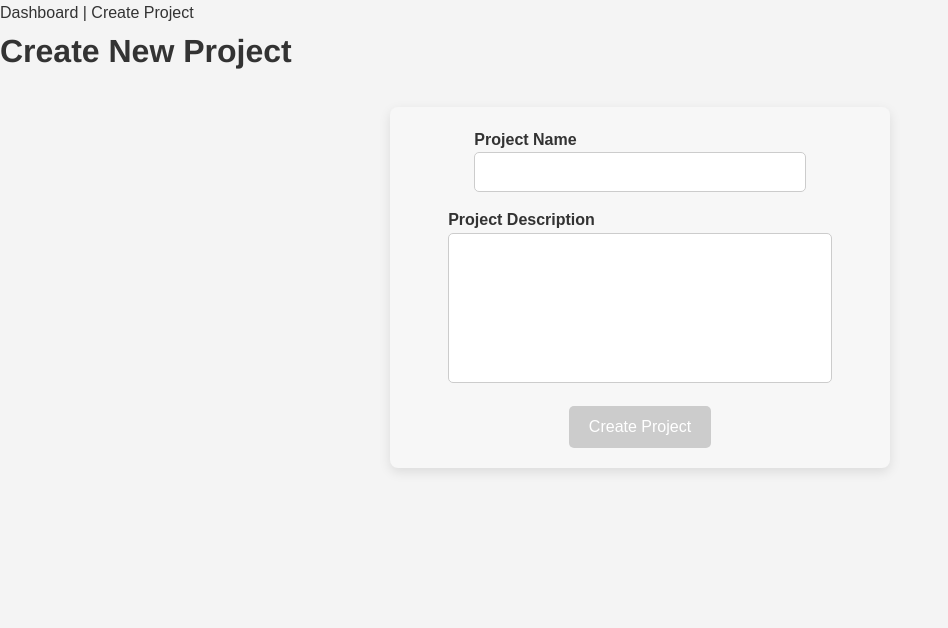
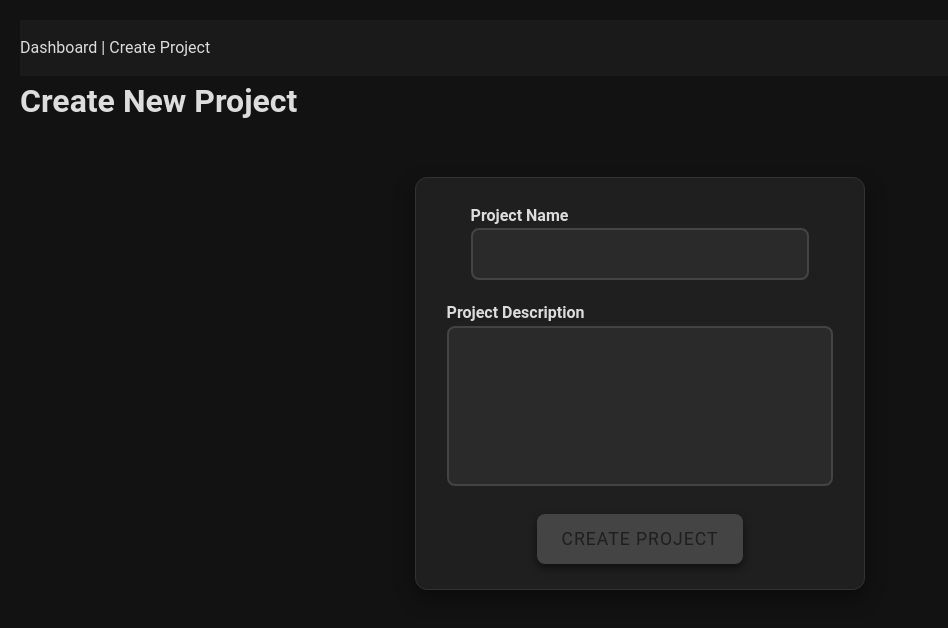
Before and after one commit to Frenxys/project-management-platform, an Angular app: page /create-project in a window 1280 px wide. Shown: the top 628 px of the page, without its empty margins (0-948 px from the left). Built offline with nearby package versions, Linux system fonts and the light colour scheme.

Commit message:
dark theme add

```diff
--- a/src/app/project-management/create-project/create-project.component.css
+++ b/src/app/project-management/create-project/create-project.component.css
@@ -1,73 +1,86 @@
-/* Style generale per il modulo */
+/* Design futuristico per il modulo di creazione */
 form {
     display: flex;
     flex-direction: column;
     align-items: center;
     justify-content: center;
-    max-width: 500px;
-    margin: 30px auto;
-    padding: 20px;
-    background-color: #f7f7f7;
-    border-radius: 8px;
-    box-shadow: 0 4px 12px rgba(0, 0, 0, 0.1);
+    max-width: 450px;
+    margin: 50px auto;
+    padding: 25px;
+    background-color: #1f1f1f; /* Dark background */
+    border-radius: 12px;
+    box-shadow: 0 8px 20px rgba(0, 0, 0, 0.4);
+    border: 1px solid #333; /* Soft border */
   }
 
   /* Etichette e input del modulo */
   label {
     font-size: 1rem;
     font-weight: bold;
-    margin-bottom: 5px;
+    margin-bottom: 8px;
+    color: #ddd;
     text-align: left;
     width: 100%;
   }
 
   input, textarea {
     width: 100%;
-    padding: 10px;
-    margin-bottom: 15px;
-    border: 1px solid #ccc;
-    border-radius: 5px;
+    padding: 15px;
+    margin-bottom: 20px;
+    border: 2px solid #444;
+    border-radius: 8px;
+    background-color: #2a2a2a; /* Dark input background */
+    color: #fff;
     font-size: 1rem;
+    transition: border 0.3s ease, background-color 0.3s ease;
+  }
+
+  input:focus, textarea:focus {
+    border-color: #00f0ff; /* Neon blue focus */
+    background-color: #333;
   }
 
   textarea {
-    height: 150px;
+    height: 160px;
     resize: none;
   }
 
-  /* Colore e stile del bottone */
+  /* Pulsante di invio */
   button {
-    padding: 12px 20px;
-    background-color: #007bff;
-    color: white;
+    padding: 15px 25px;
+    background-color: #00f0ff; /* Neon blue */
+    color: #1f1f1f;
     border: none;
-    border-radius: 5px;
+    border-radius: 8px;
     cursor: pointer;
-    font-size: 1rem;
-    transition: background-color 0.3s ease;
+    font-size: 1.1rem;
+    text-transform: uppercase;
+    letter-spacing: 1px;
+    box-shadow: 0 4px 8px rgba(0, 0, 0, 0.5);
+    transition: background-color 0.3s ease, transform 0.2s ease;
   }
 
   button:hover {
-    background-color: #0056b3;
+    background-color: #00bcd4; /* Neon hover */
+    transform: translateY(-4px);
   }
 
   button:disabled {
-    background-color: #ccc;
+    background-color: #444; /* Disabled button color */
   }
 
   /* Messaggi di errore */
   .error {
-    color: red;
+    color: #ff0044;
     font-size: 0.9rem;
     margin-top: 5px;
   }
 
-  /* Mobile responsive */
+  /* Stili responsivi per dispositivi mobili */
   @media (max-width: 600px) {
     form {
-      padding: 15px;
+      padding: 20px;
     }
-
     button {
       width: 100%;
     }
--- a/src/app/project-management/dashboard/dashboard.component.css
+++ b/src/app/project-management/dashboard/dashboard.component.css
@@ -1,32 +1,42 @@
-/* Stile per il contenitore del dashboard */
+/* Design della pagina del Dashboard */
 h1 {
     text-align: center;
-    font-size: 2rem;
-    color: #333;
-    margin-bottom: 20px;
+    font-size: 2.5rem;
+    color: #fff;
+    margin-bottom: 30px;
+    text-transform: uppercase;
+    letter-spacing: 1px;
   }
 
   button {
-    padding: 12px 20px;
-    background-color: #28a745;
-    color: white;
+    padding: 15px 25px;
+    background-color: #00f0ff; /* Neon blue */
+    color: #1f1f1f;
     border: none;
-    border-radius: 5px;
+    border-radius: 8px;
     cursor: pointer;
-    font-size: 1rem;
-    transition: background-color 0.3s ease;
+    font-size: 1.1rem;
+    text-transform: uppercase;
+    letter-spacing: 1px;
+    box-shadow: 0 4px 8px rgba(0, 0, 0, 0.5);
+    transition: background-color 0.3s ease, transform 0.2s ease;
     display: block;
     margin: 20px auto;
   }
 
   button:hover {
-    background-color: #218838;
+    background-color: #00bcd4; /* Neon hover */
+    transform: translateY(-4px);
+  }
+
+  button:disabled {
+    background-color: #444;
   }
 
   /* Lista dei progetti */
   ul {
     display: grid;
-    grid-template-columns: repeat(auto-fill, minmax(250px, 1fr));
+    grid-template-columns: repeat(auto-fill, minmax(300px, 1fr));
     gap: 20px;
     list-style-type: none;
     padding: 0;
@@ -34,30 +44,41 @@ h1 {
   }
 
   li {
-    background-color: #fff;
-    padding: 20px;
-    border-radius: 8px;
-    border: 1px solid #ddd;
-    box-shadow: 0 4px 6px rgba(0, 0, 0, 0.1);
-    transition: transform 0.3s ease;
+    background-color: #2a2a2a;
+    padding: 25px;
+    border-radius: 12px;
+    border: 1px solid #444;
+    box-shadow: 0 6px 15px rgba(0, 0, 0, 0.3);
+    transition: transform 0.3s ease, box-shadow 0.3s ease;
     display: flex;
     flex-direction: column;
+    color: #fff;
   }
 
   li:hover {
-    transform: translateY(-5px);
+    transform: translateY(-8px);
+    box-shadow: 0 12px 25px rgba(0, 200, 255, 0.5); /* Neon effect */
   }
 
   li h3 {
-    font-size: 1.2rem;
-    margin: 0;
-    color: #333;
+    font-size: 1.4rem;
+    color: #00f0ff; /* Neon text color */
+    margin-bottom: 10px;
+    font-weight: 700;
   }
 
   li p {
     font-size: 1rem;
-    color: #666;
+    color: #bbb;
     margin-top: 10px;
+  }
+
+  /* Stile per i progetti recenti */
+  li .project-meta {
+    font-size: 0.9rem;
+    color: #00bcd4;
+    margin-top: 15px;
+    text-align: right;
   }
 
   /* Mobile responsive */
@@ -65,7 +86,6 @@ h1 {
     ul {
       grid-template-columns: 1fr;
     }
-
     button {
       width: 100%;
     }
--- a/src/styles.css
+++ b/src/styles.css
@@ -1,4 +1,3 @@
-/* You can add global styles to this file, and also import other style files */
 /* Reset di base per margini e padding */
 * {
     margin: 0;
@@ -7,14 +6,21 @@
   }
 
   body {
-    font-family: 'Arial', sans-serif;
-    background-color: #f4f4f4;
-    color: #333;
+    font-family: 'Roboto', sans-serif;
+    background-color: #121212; /* Dark background */
+    color: #ddd;
     line-height: 1.6;
+    padding: 20px;
   }
 
   h1, h2, h3 {
-    font-family: 'Helvetica', sans-serif;
+    font-family: 'Roboto', sans-serif;
+    font-weight: 700;
+  }
+
+  /* Aggiungi un po' di margine e padding generali */
+  section {
+    padding: 20px;
   }
 
   /* Design di base per l'intera applicazione */
@@ -30,15 +36,33 @@
   }
 
   button {
-    font-family: 'Arial', sans-serif;
+    font-family: 'Roboto', sans-serif;
   }
 
-  /* Aggiungi un po' di margine e padding generali */
-  section {
-    padding: 20px;
+  /* Design della nav */
+  nav {
+    background-color: #1a1a1a;
+    padding: 15px 0;
   }
 
-  /* Style per il layout principale */
+  nav ul {
+    display: flex;
+    justify-content: space-around;
+    list-style-type: none;
+  }
+
+  nav ul li {
+    color: #fff;
+    font-size: 1.1rem;
+    font-weight: bold;
+    text-transform: uppercase;
+  }
+
+  nav ul li:hover {
+    color: #00bcd4; /* Neon hover effect */
+  }
+
+  /* Stile per il layout principale */
   .container {
     display: flex;
     justify-content: center;
@@ -46,3 +70,20 @@
     flex-direction: column;
     min-height: 100vh;
   }
+
+  footer {
+    text-align: center;
+    font-size: 1rem;
+    color: #888;
+    margin-top: 30px;
+  }
+
+  /* Aggiunta di un footer luminoso */
+  footer a {
+    color: #00f0ff;
+    text-decoration: none;
+  }
+
+  footer a:hover {
+    color: #00bcd4;
+  }
```
